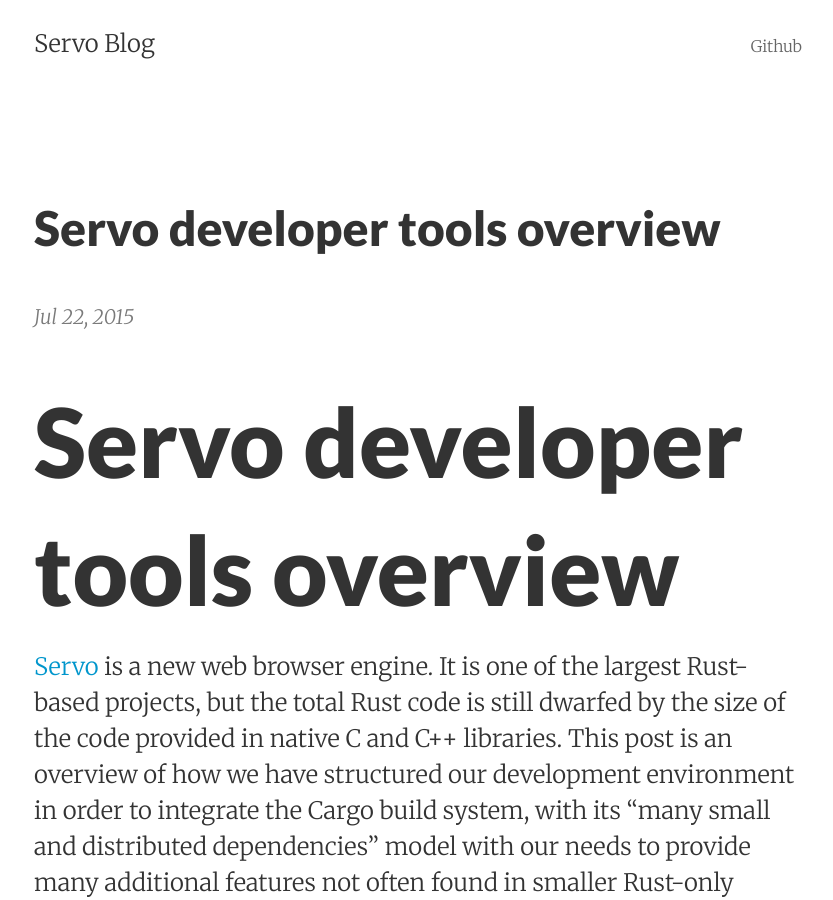
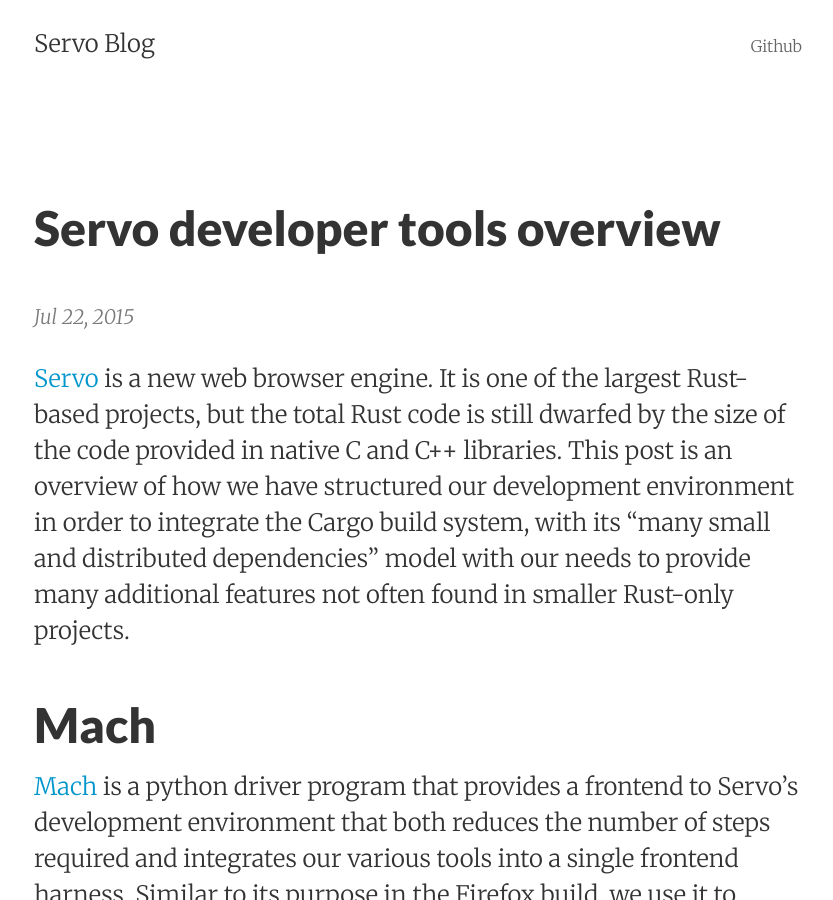
Before and after one commit to servo/blog.servo.org, a Jekyll site: the page built from _posts/2015-07-21-environment.md, in a window 1280 px wide and 900 px high. Shown: the whole window, without its empty margins (222-1055 px from the left). Built offline with Jekyll 4.4.1, drawn with Linux system fonts in a browser that asks for light colours.

Commit message:
Remove redundant header

```diff
--- a/_posts/2015-07-21-environment.md
+++ b/_posts/2015-07-21-environment.md
@@ -5,8 +5,6 @@
 summary:    Overview of the Servo development environment
 categories:
 ---
-
-# Servo developer tools overview
 
 [Servo](https://github.com/servo/servo) is a new web browser engine. It is one of the largest Rust-based projects, but the total Rust code is still dwarfed by the size of the code provided in native C and C++ libraries. This post is an overview of how we have structured our development environment in order to integrate the Cargo build system, with its "many small and distributed dependencies" model with our needs to provide many additional features not often found in smaller Rust-only projects.
 
```
